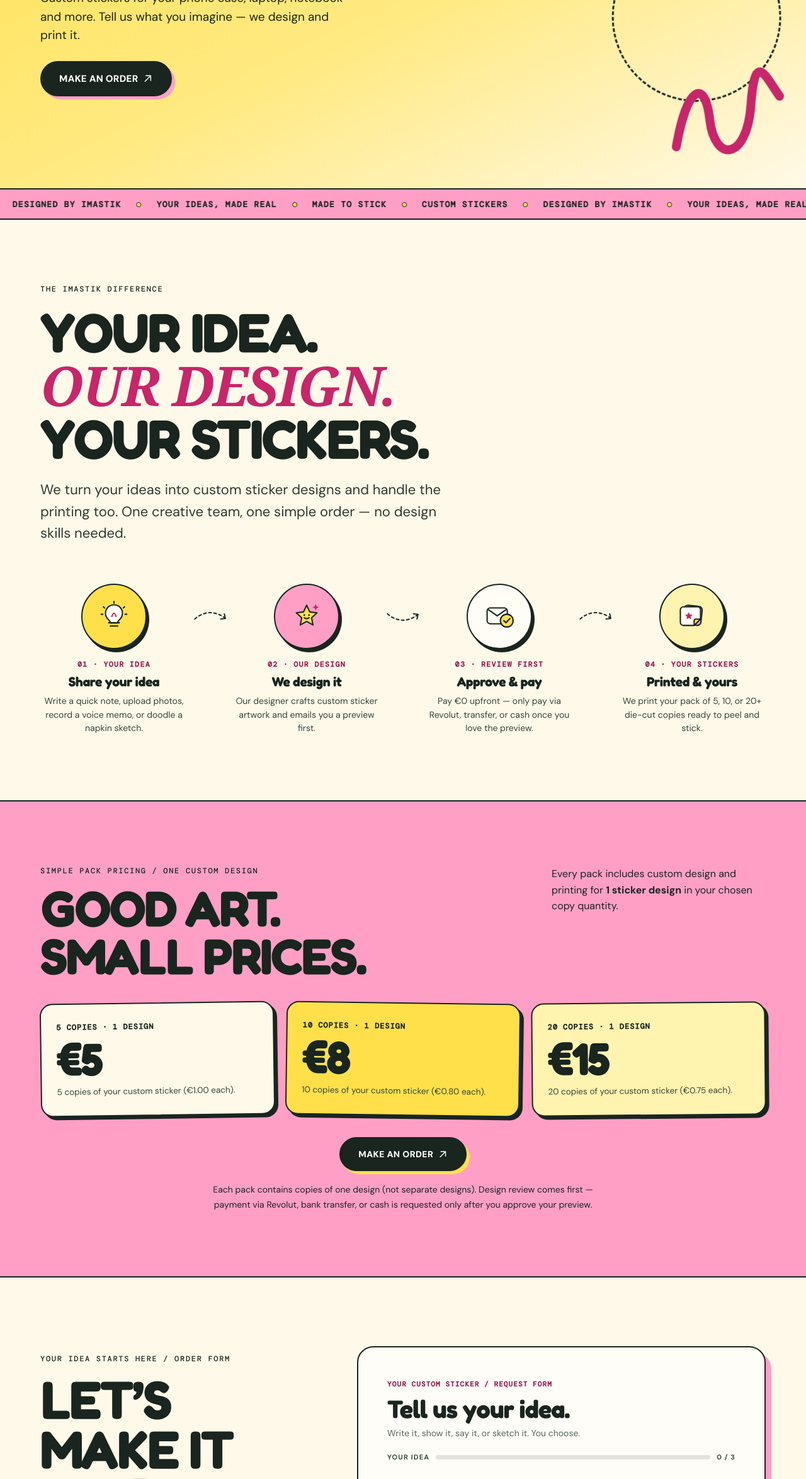
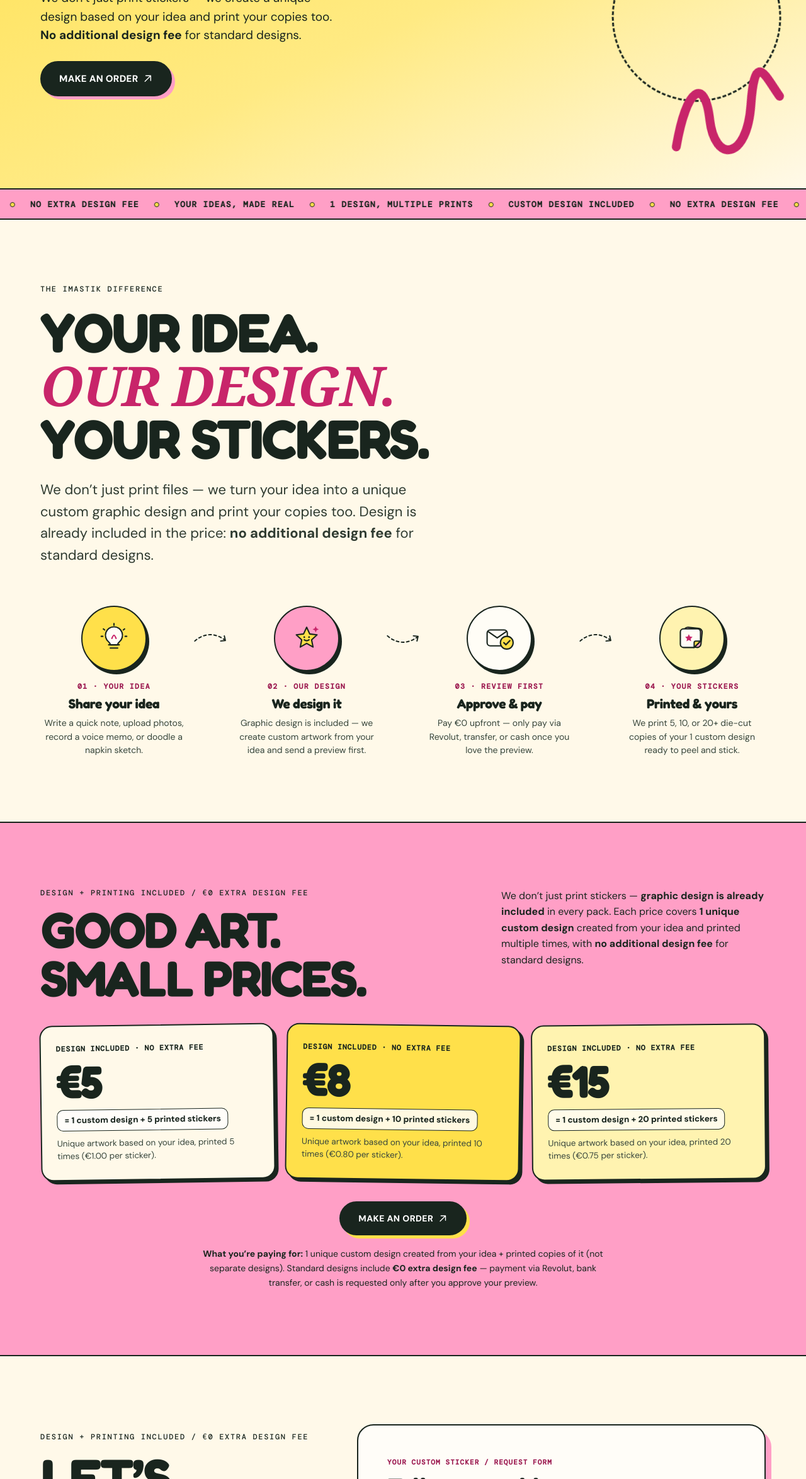
Before and after one commit to stepanbebenin-alt/stick2, a website: page public/index.html in a window 1280 px wide. Shown: the part 451-2800 px from the top of the page at 63% size. Drawn offline with nearby package versions, Linux system fonts and the light colour scheme; no server answers; a web font is replaced by a local one.

Commit message:
Clarify custom graphic design included in pricing packs (v=14)

```diff
--- a/public/css/styles.css
+++ b/public/css/styles.css
@@ -583,7 +583,7 @@ header nav a.nav-cta:hover {
 }
 
 .sectiontop p {
-  max-width: 340px;
+  max-width: 420px;
   font-size: 16px;
   line-height: 1.6;
   margin: 0;
@@ -602,7 +602,8 @@ header nav a.nav-cta:hover {
   padding: 28px 24px;
   background: var(--cream);
   display: grid;
-  gap: 8px;
+  align-content: start;
+  gap: 10px;
   box-shadow: 5px 5px 0 var(--ink);
 }
 
@@ -621,13 +622,31 @@ header nav a.nav-cta:hover {
 }
 
 .price-kicker {
-  font: 600 12px 'DM Mono', monospace;
+  font: 600 11.5px 'DM Mono', monospace;
   letter-spacing: 0.08em;
 }
 
-.pricecard strong {
+.pricecard > strong,
+.price-amount {
   font: 700 clamp(50px, 5.6vw, 88px) / 0.96 'Fredoka', 'DM Sans', Arial, sans-serif;
   letter-spacing: -0.03em;
+  display: block;
+}
+
+.price-breakdown {
+  display: inline-block;
+  width: fit-content;
+  max-width: 100%;
+  padding: 7px 11px;
+  border-radius: 10px;
+  border: 1.5px solid var(--ink);
+  background: rgba(255, 255, 255, 0.72);
+  font: 800 13.5px/1.35 'DM Sans', Arial, sans-serif;
+  color: var(--ink);
+}
+
+.pricecard:nth-child(2) .price-breakdown {
+  background: rgba(255, 253, 246, 0.88);
 }
 
 .price-desc {
--- a/public/index.html
+++ b/public/index.html
@@ -16,7 +16,7 @@
     href="https://fonts.googleapis.com/css2?family=DM+Mono:wght@400;500&family=DM+Sans:wght@400;500;700;800&family=Fredoka:wght@600;700&family=Playfair+Display:ital,wght@1,700&display=swap"
     rel="stylesheet"
   />
-  <link rel="stylesheet" href="/css/styles.css?v=13" />
+  <link rel="stylesheet" href="/css/styles.css?v=14" />
 </head>
 <body>
   <header id="siteHeader">
@@ -61,11 +61,11 @@
         </div>
 
         <div class="hero-inner">
-          <div class="eyebrow">CUSTOM STICKERS / DESIGNED JUST FOR YOU</div>
+          <div class="eyebrow">CUSTOM GRAPHIC DESIGN + PRINTING INCLUDED</div>
           <h1>YOUR STICKER<br />IDEAS, <em>made real.</em></h1>
           <p>
-            Custom stickers for your phone case, laptop, notebook and more. Tell us what you imagine — we design and
-            print it.
+            We don’t just print stickers — we create a unique design based on your idea and print your copies too.
+            <strong>No additional design fee</strong> for standard designs.
           </p>
           <div class="hero-actions">
             <a class="cta" href="#order">
@@ -81,16 +81,16 @@
       <div class="ticker" aria-hidden="true">
         <div class="ticker-track">
           <span class="ticker-unit">
-            CUSTOM STICKERS <span class="ticker-dot"></span>
-            DESIGNED BY IMASTIK <span class="ticker-dot"></span>
+            CUSTOM DESIGN INCLUDED <span class="ticker-dot"></span>
+            NO EXTRA DESIGN FEE <span class="ticker-dot"></span>
             YOUR IDEAS, MADE REAL <span class="ticker-dot"></span>
-            MADE TO STICK <span class="ticker-dot"></span>
+            1 DESIGN, MULTIPLE PRINTS <span class="ticker-dot"></span>
           </span>
           <span class="ticker-unit">
-            CUSTOM STICKERS <span class="ticker-dot"></span>
-            DESIGNED BY IMASTIK <span class="ticker-dot"></span>
+            CUSTOM DESIGN INCLUDED <span class="ticker-dot"></span>
+            NO EXTRA DESIGN FEE <span class="ticker-dot"></span>
             YOUR IDEAS, MADE REAL <span class="ticker-dot"></span>
-            MADE TO STICK <span class="ticker-dot"></span>
+            1 DESIGN, MULTIPLE PRINTS <span class="ticker-dot"></span>
           </span>
         </div>
       </div>
@@ -101,8 +101,8 @@
         <span class="eyebrow">THE IMASTIK DIFFERENCE</span>
         <h2>YOUR IDEA.<br /><em>OUR DESIGN.</em><br />YOUR STICKERS.</h2>
         <p class="why-lead">
-          We turn your ideas into custom sticker designs and handle the printing too. One creative team, one simple
-          order — no design skills needed.
+          We don’t just print files — we turn your idea into a unique custom graphic design and print your copies too.
+          Design is already included in the price: <strong>no additional design fee</strong> for standard designs.
         </p>
 
         <figure class="process-diagram" aria-label="How imastik works in 4 steps">
@@ -139,7 +139,7 @@
             </div>
             <span class="node-step">02 · OUR DESIGN</span>
             <h3>We design it</h3>
-            <p>Our designer crafts custom sticker artwork and emails you a preview first.</p>
+            <p>Graphic design is included — we create custom artwork from your idea and send a preview first.</p>
           </div>
 
           <div class="flow-arrow" aria-hidden="true">
@@ -181,7 +181,7 @@
             </div>
             <span class="node-step">04 · YOUR STICKERS</span>
             <h3>Printed &amp; yours</h3>
-            <p>We print your pack of 5, 10, or 20+ die-cut copies ready to peel and stick.</p>
+            <p>We print 5, 10, or 20+ die-cut copies of your 1 custom design ready to peel and stick.</p>
           </div>
         </figure>
       </div>
@@ -191,32 +191,36 @@
       <div class="price-inner">
         <div class="sectiontop">
           <div>
-            <span class="eyebrow">SIMPLE PACK PRICING / ONE CUSTOM DESIGN</span>
+            <span class="eyebrow">DESIGN + PRINTING INCLUDED / €0 EXTRA DESIGN FEE</span>
             <h2>GOOD ART.<br />SMALL PRICES.</h2>
           </div>
           <p>
-            Every pack includes custom design and printing for <strong>1 sticker design</strong> in your chosen copy
-            quantity.
+            We don’t just print stickers — <strong>graphic design is already included</strong> in every pack. Each price
+            covers <strong>1 unique custom design</strong> created from your idea and printed multiple times, with
+            <strong>no additional design fee</strong> for standard designs.
           </p>
         </div>
 
         <div class="pricegrid">
           <div class="pricecard">
-            <span class="price-kicker">5 COPIES · 1 DESIGN</span>
-            <strong>€5</strong>
-            <span class="price-desc">5 copies of your custom sticker (€1.00 each).</span>
+            <span class="price-kicker">DESIGN INCLUDED · NO EXTRA FEE</span>
+            <strong class="price-amount">€5</strong>
+            <span class="price-breakdown">= 1 custom design + 5 printed stickers</span>
+            <span class="price-desc">Unique artwork based on your idea, printed 5 times (€1.00 per sticker).</span>
           </div>
 
           <div class="pricecard">
-            <span class="price-kicker">10 COPIES · 1 DESIGN</span>
-            <strong>€8</strong>
-            <span class="price-desc">10 copies of your custom sticker (€0.80 each).</span>
+            <span class="price-kicker">DESIGN INCLUDED · NO EXTRA FEE</span>
+            <strong class="price-amount">€8</strong>
+            <span class="price-breakdown">= 1 custom design + 10 printed stickers</span>
+            <span class="price-desc">Unique artwork based on your idea, printed 10 times (€0.80 per sticker).</span>
           </div>
 
           <div class="pricecard">
-            <span class="price-kicker">20 COPIES · 1 DESIGN</span>
-            <strong>€15</strong>
-            <span class="price-desc">20 copies of your custom sticker (€0.75 each).</span>
+            <span class="price-kicker">DESIGN INCLUDED · NO EXTRA FEE</span>
+            <strong class="price-amount">€15</strong>
+            <span class="price-breakdown">= 1 custom design + 20 printed stickers</span>
+            <span class="price-desc">Unique artwork based on your idea, printed 20 times (€0.75 per sticker).</span>
           </div>
         </div>
 
@@ -228,8 +232,9 @@
         </a>
 
         <p class="price-after-note">
-          Each pack contains copies of one design (not separate designs). Design review comes first — payment via
-          Revolut, bank transfer, or cash is requested only after you approve your preview.
+          <strong>What you’re paying for:</strong> 1 unique custom design created from your idea + printed copies of it
+          (not separate designs). Standard designs include <strong>€0 extra design fee</strong> — payment via Revolut,
+          bank transfer, or cash is requested only after you approve your preview.
         </p>
       </div>
     </section>
@@ -237,11 +242,12 @@
     <section class="order" id="order">
       <div class="orderwrap">
         <div>
-          <span class="eyebrow">YOUR IDEA STARTS HERE / ORDER FORM</span>
+          <span class="eyebrow">DESIGN + PRINTING INCLUDED / €0 EXTRA DESIGN FEE</span>
           <h2>LET’S<br />MAKE IT<br /><em>real.</em></h2>
           <p>
-            Tell us your idea — we handle the design and printing. Review the design first, then pay only after you
-            approve it. No design skills needed.
+            Tell us your idea — we don’t just print, we design custom artwork just for you and print multiple copies of
+            it. Graphic design for standard orders is already included in the pack price, and you pay only after
+            approving your preview.
           </p>
           <p class="fine">
             Write it, show photos, record a voice note, or draw a quick napkin sketch. Questions? Reach us at
@@ -383,12 +389,15 @@
 
           <div class="qty-row">
             <div class="qty-meta">
-              <span class="qty-label">How many sticker copies?</span>
-              <span class="qty-sublabel">Quantity of your 1 custom design (not separate designs)</span>
+              <span class="qty-label">Choose your pack (1 custom design + printed stickers)</span>
+              <span class="qty-sublabel">
+                Graphic design is already included — no extra design fee for standard designs. Each pack prints copies
+                of 1 design.
+              </span>
               <div class="pack-pills" role="group" aria-label="Choose a sticker copy pack">
-                <button type="button" class="pack-pill is-active" data-pack="5">5 copies · €5</button>
-                <button type="button" class="pack-pill" data-pack="10">10 copies · €8</button>
-                <button type="button" class="pack-pill" data-pack="20">20 copies · €15</button>
+                <button type="button" class="pack-pill is-active" data-pack="5">€5 = 1 design + 5 stickers</button>
+                <button type="button" class="pack-pill" data-pack="10">€8 = 1 design + 10 stickers</button>
+                <button type="button" class="pack-pill" data-pack="20">€15 = 1 design + 20 stickers</button>
               </div>
             </div>
             <div class="qty">
@@ -399,19 +408,19 @@
           </div>
 
           <div class="total">
-            <span>Estimated price</span>
+            <span>Total (1 custom design + printing included)</span>
             <strong id="total">€5.00</strong>
           </div>
 
           <div class="studio-live-summary" aria-live="polite">
-            <span id="studioSummaryLabel">1 custom sticker design · 5 copies</span>
+            <span id="studioSummaryLabel">1 custom design (included) + 5 printed stickers</span>
             <strong id="studioSummaryPrice">€5.00</strong>
           </div>
 
           <div class="payment-steps" id="paymentSteps">
-            <strong>How paying works:</strong> Submitting your idea is free — no card needed here. This opens a
-            pre-filled email draft to <strong>imastik.co@gmail.com</strong>, and we’ll reply with your design preview
-            plus payment options (Revolut, bank transfer, or cash) before printing.
+            <strong>How paying works:</strong> Submitting your idea is free — no extra design fee for standard designs
+            and no card needed here. This opens a pre-filled email draft to <strong>imastik.co@gmail.com</strong>, and
+            we’ll reply with your design preview plus payment options (Revolut, bank transfer, or cash) before printing.
           </div>
 
           <p class="form-error hidden" id="formError" role="alert"></p>
@@ -480,6 +489,6 @@
     </svg>
   </a>
 
-  <script type="module" src="/js/main.js?v=13"></script>
+  <script type="module" src="/js/main.js?v=14"></script>
 </body>
 </html>
--- a/public/js/main.js
+++ b/public/js/main.js
@@ -1,5 +1,5 @@
-import { initOrderForm } from './order-form.js?v=13';
-import { initStarCursor } from './star-cursor.js?v=13';
+import { initOrderForm } from './order-form.js?v=14';
+import { initStarCursor } from './star-cursor.js?v=14';
 
 const reducedMotion = window.matchMedia('(prefers-reduced-motion: reduce)').matches;
 
```
Also changed, not shown: public/js/order-form.js (+4 -4 lines), test/server.test.js (+4 -0 lines).
